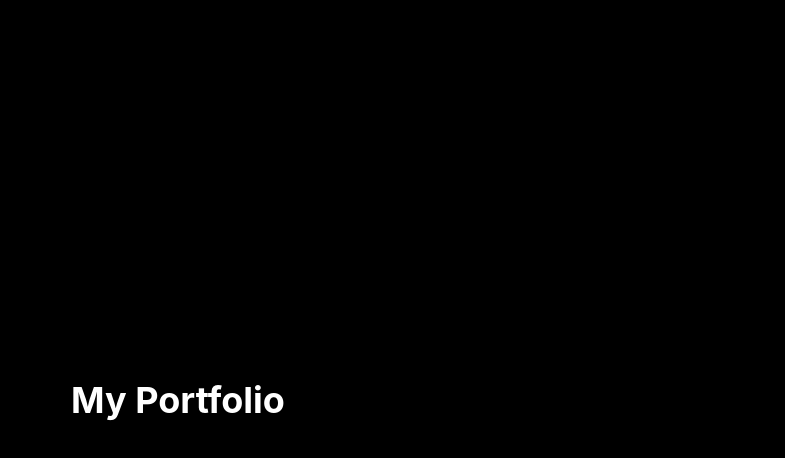
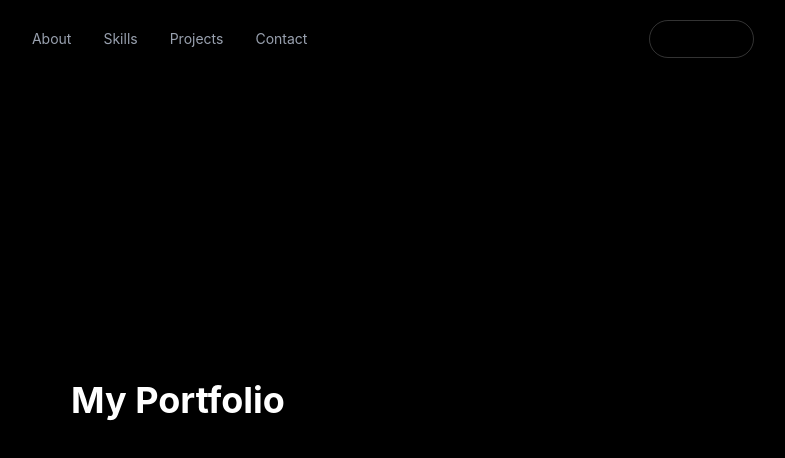
Before and after one commit to POOJHA07/portfolio, a React app: page / in a window 1280 px wide. Shown: the top 458 px of the page, without its empty margins (462-1247 px from the left). Built offline with nearby package versions, Linux system fonts and the light colour scheme; the HTML template or start-up script is replaced by a standard one.

Commit message:
feat: add portfolio navbar

```diff
--- a/src/App.jsx
+++ b/src/App.jsx
@@ -1,10 +1,18 @@
+import Navbar from './components/Navbar'
+
 function App() {
   return (
-    <div className="min-h-screen bg-black text-white flex items-center justify-center">
-      <h1 className="text-4xl font-bold">
-        My Portfolio
-      </h1>
-    </div>
+    <>
+      <Navbar />
+
+      <main className="min-h-screen bg-black text-white">
+        <section className="flex min-h-screen items-center justify-center">
+          <h1 className="text-4xl font-bold">
+            My Portfolio
+          </h1>
+        </section>
+      </main>
+    </>
   )
 }
 
--- a/src/components/Navbar.jsx
+++ b/src/components/Navbar.jsx
@@ -0,0 +1,40 @@
+function Navbar() {
+  return (
+    <nav className="fixed top-0 left-0 right-0 z-50 px-6 py-5">
+      <div className="mx-auto flex max-w-6xl items-center justify-between">
+
+        <a href="#" className="text-xl font-bold tracking-tight">
+          POOJHA.
+        </a>
+
+        <div className="hidden items-center gap-8 md:flex">
+          <a href="#about" className="text-sm text-gray-400 transition hover:text-white">
+            About
+          </a>
+
+          <a href="#skills" className="text-sm text-gray-400 transition hover:text-white">
+            Skills
+          </a>
+
+          <a href="#projects" className="text-sm text-gray-400 transition hover:text-white">
+            Projects
+          </a>
+
+          <a href="#contact" className="text-sm text-gray-400 transition hover:text-white">
+            Contact
+          </a>
+        </div>
+
+        <a
+          href="#contact"
+          className="rounded-full border border-white/20 px-5 py-2 text-sm transition hover:bg-white hover:text-black"
+        >
+          Let's Talk
+        </a>
+
+      </div>
+    </nav>
+  )
+}
+
+export default Navbar
```
